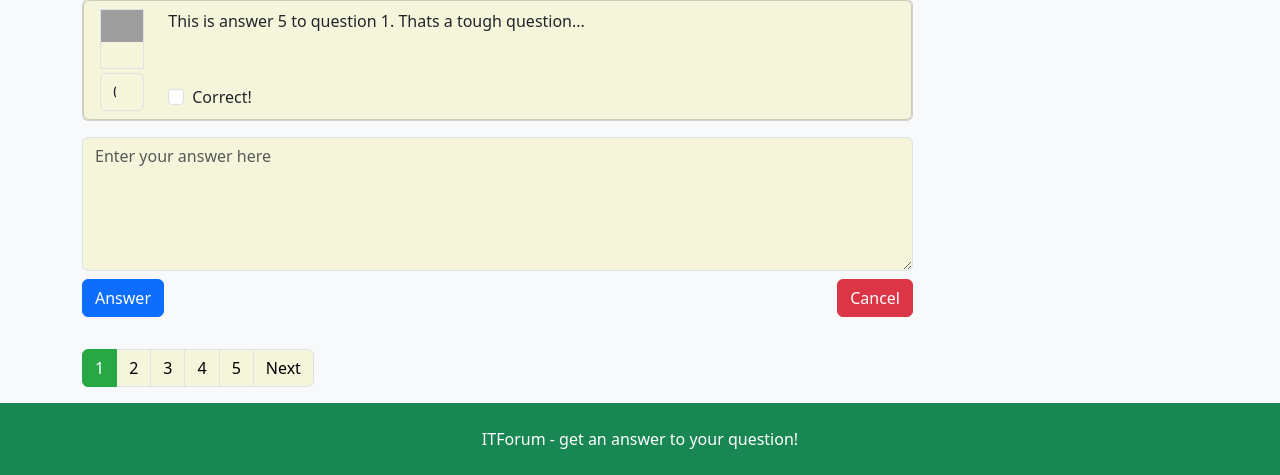
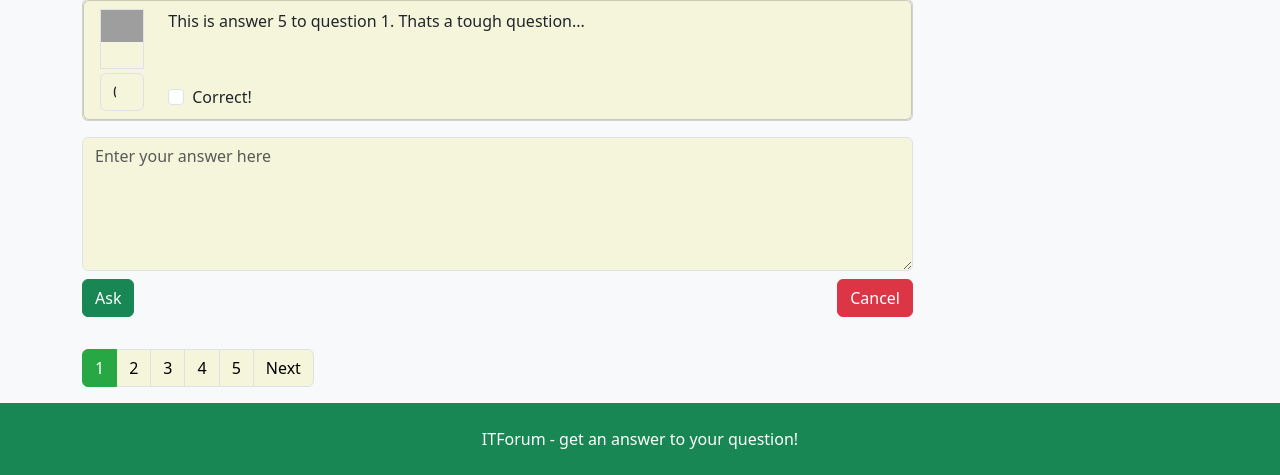
Before and after one commit to DanKazh/web_TP, a Django app: page /question/1/ in a window 1280 px wide. Shown: the part 1135-1610 px from the top of the page. Run offline with Django 5.2, Linux system fonts and the light colour scheme; grey boxes are pictures that could not be loaded.

Commit message:
Update question.html

```diff
--- a/templates/question.html
+++ b/templates/question.html
@@ -72,7 +72,7 @@
                 <textarea class="form-control mb-2" name="answer_text" rows="5"
                           style="background-color: #F5F5DC" placeholder="Enter your answer here"></textarea>
                 <div class="d-flex justify-content-between">
-                    <button type="submit" class="btn btn-primary">Answer</button>
+                    <a href="{% url 'app:index' %}" class="btn btn-success">Ask</a>
                     <a href="{% url 'app:index' %}" class="btn btn-danger">Cancel</a>
                 </div>
             </form>
```
